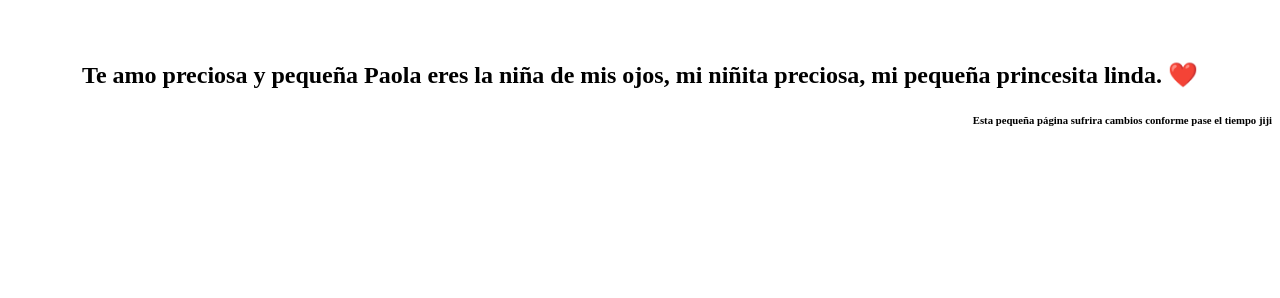
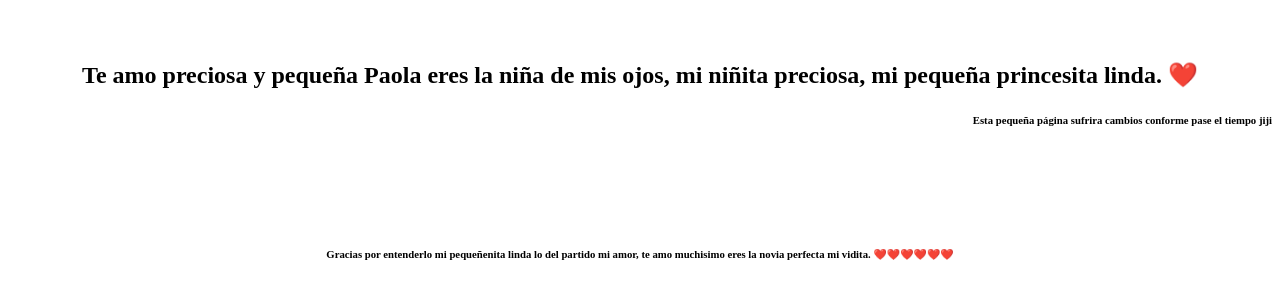
Before and after one commit to colquerafael/pao, a plain HTML site: page principal/index.html in a window 1280 px wide. Shown: the part 90-388 px from the top of the page. Drawn offline with Linux system fonts and the light colour scheme.

Commit message:
el partido rafo jeje

```diff
--- a/principal/index.html
+++ b/principal/index.html
@@ -21,7 +21,8 @@
     <h1> ERES EL AMOR DE MI VIDA </h1> <br>
     <h2> Te amo preciosa y pequeña Paola eres la niña de mis ojos, mi niñita preciosa, mi pequeña princesita linda. ❤️</h2>
 
-    <h6 id="end">Esta pequeña página sufrira cambios conforme pase el tiempo jiji </h6>
+    <h6 id="end">Esta pequeña página sufrira cambios conforme pase el tiempo jiji </h6> <br><br><br><br>
+    <h6> Gracias por entenderlo mi pequeñenita linda lo del partido mi amor, te amo muchisimo eres la novia perfecta mi vidita. ❤️❤️❤️❤️❤️❤️ <h6>
 
 </body>
 </html>
```
